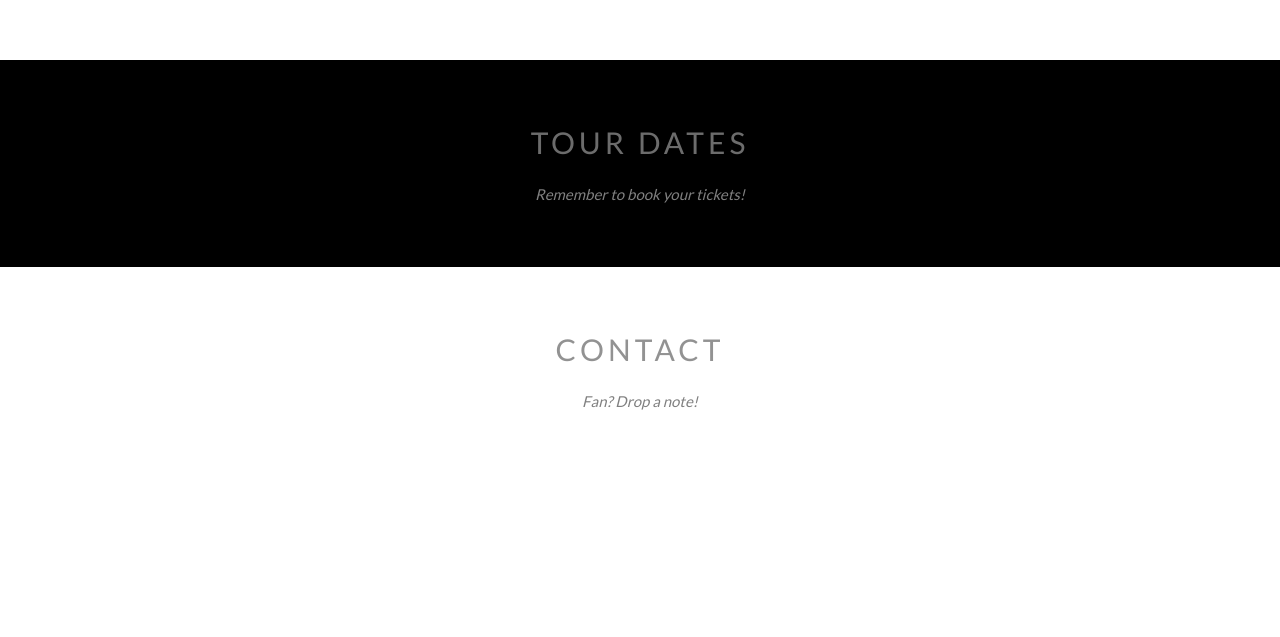
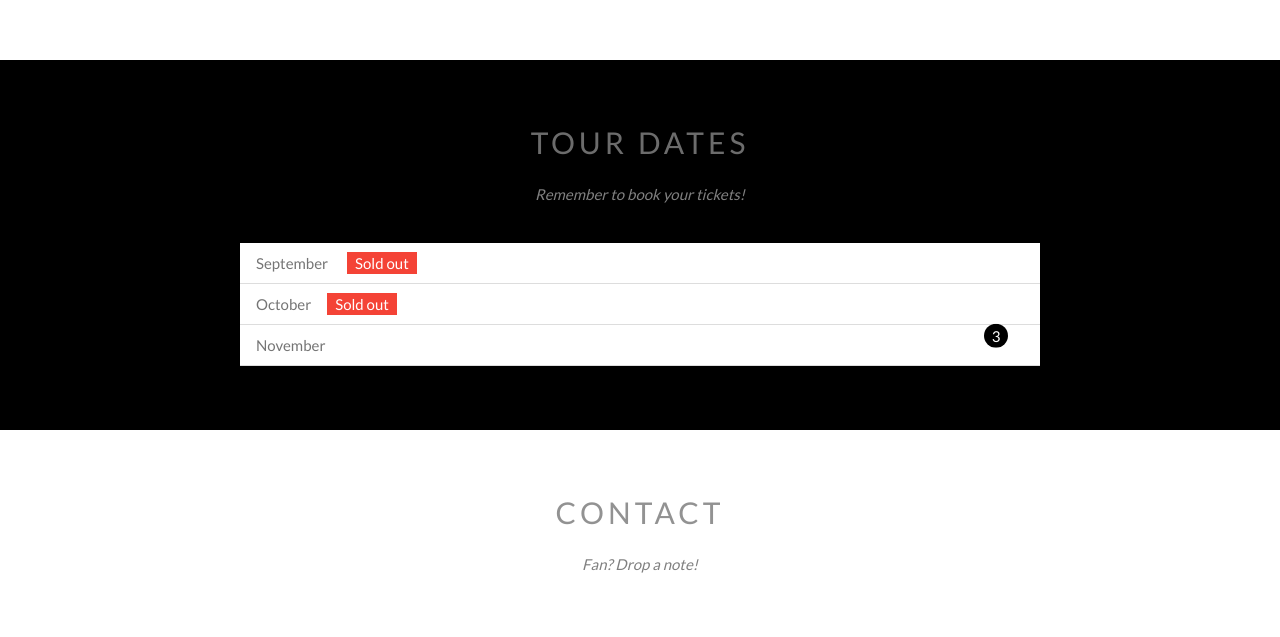
Before and after one commit to WizardSC/BTOBBand, a plain HTML site: page index.html in a window 1280 px wide. Shown: the part 1450-2087 px from the top of the page. Before the commit the page ends 1924 px from the top, so only its background shows below. Drawn offline with Linux system fonts and the light colour scheme.

Commit message:
update tour tickets

```diff
--- a/assets/css/style.css
+++ b/assets/css/style.css
@@ -218,3 +218,65 @@ html{
 .tour-section{
     background-color: #000;
 }
+.tour-section .tickets-list{
+    background-color: #fff;
+    margin-top: 40px;
+}
+
+.tour-section .tickets-list li{
+    font-size: 15px;
+    padding: 11px 16px;
+    color: #757575;
+    list-style-type: none;
+    border-bottom: 1px solid #ddd;
+    /* transition: border-bottom 0.5s ease-in-out; */
+}
+
+/* .tour-section .tickets-list li:hover {
+  border-bottom: 1px solid #000;
+} */
+.tour-section .tickets-list .sold-out{
+    margin-left: 16px;
+    padding: 2px 8px;
+    color: #fff;
+    background-color: #f44336;
+
+    animation: colorChange 5s infinite;
+}
+/* Đổi màu cho thẻ Soldout */
+@keyframes colorChange {
+    0% {
+        background-color: #f44336;
+    }
+    50% {
+        background-color: #c62828;
+    }
+    100% {
+        background-color: #f44336;
+    }
+  }
+.tour-section .tickets-list .quantity{
+    float: right;
+    height: 24px;
+    width: 24px;
+    background-color: #000;
+    font-size: 15px;
+    border-radius: 50%;
+    color: #fff;
+    text-align: center;
+    line-height: 24px;
+
+    margin-right: 16px;
+    margin-top: -3px;
+
+    animation: bounce 0.3s infinite alternate;
+}
+
+@keyframes bounce {
+    from {
+        transform: translateY(0);
+    }
+    to {
+        transform: translateY(-10px);
+    }
+}
--- a/index.html
+++ b/index.html
@@ -99,7 +99,11 @@
                     TOUR DATES
                 </h2>
                 <p class="section-sub-heading text-white">Remember to book your tickets!</p>
-
+                <ul class="tickets-list">
+                    <li>September <span class="sold-out">Sold out</span></li>
+                    <li>October<span class="sold-out">Sold out</span></li>
+                    <li>November<span class="quantity">3</span></li>
+                </ul>
             </div>
         </div>
         <!-- Contact section -->
```
